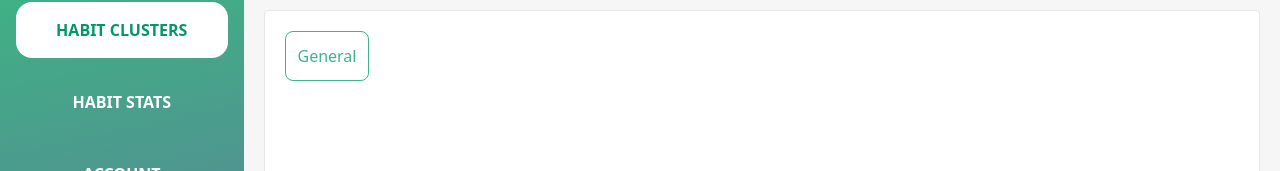
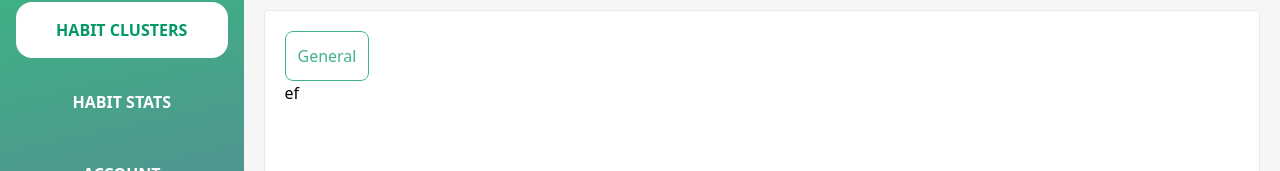
Before and after one commit to ramtin-matin/Habit-Tracker, a React (Vite) app in the folder frontend/: page /Habit-Clusters in a window 1280 px wide. Shown: the part 198-369 px from the top of the page. Built offline with nearby package versions, Linux system fonts and the light colour scheme.

Commit message:
Added React Context instead of Prop Drilling

```diff
--- a/frontend/src/App.jsx
+++ b/frontend/src/App.jsx
@@ -5,141 +5,15 @@ import HabitClusters from "./pages/habit-clusters/HabitClusters";
 import HabitStats from "./pages/habit-stats/HabitStats";
 import Account from "./pages/account/Account";
 import "./index.css";
-import { React, useState } from "react";
 
 const App = () => {
-  const clusterColors = [
-    { id: 0, name: "Gray", hex: "#6B7280BF" },
-    { id: 1, name: "Blue", hex: "#3B82F6" },
-    { id: 2, name: "Red", hex: "#EF4444" },
-    { id: 3, name: "Pink", hex: "#EC4899" },
-    { id: 4, name: "Purple", hex: "#8B5CF6" },
-    { id: 5, name: "Emerald", hex: "#10B981" },
-    { id: 6, name: "Yellow", hex: "#FACC15" },
-    { id: 7, name: "Slate", hex: "#64748B" },
-    { id: 8, name: "Cyan", hex: "#06B6D4" },
-    { id: 9, name: "Rose", hex: "#F43F5E" },
-    { id: 10, name: "Indigo", hex: "#6366F1" },
-  ];
-
-  const defaultColor = clusterColors[0].hex;
-
-  const [clusters, setClusters] = useState([
-    {
-      id: crypto.randomUUID(),
-      name: "General",
-      color: defaultColor,
-    },
-    {
-      id: crypto.randomUUID(),
-      name: "Health",
-      color: clusterColors[1].hex,
-    },
-    {
-      id: crypto.randomUUID(),
-      name: "Exercise",
-      color: clusterColors[2].hex,
-    },
-    {
-      id: crypto.randomUUID(),
-      name: "Morning",
-      color: clusterColors[3].hex,
-    },
-    {
-      id: crypto.randomUUID(),
-      name: "Afternoon",
-      color: clusterColors[4].hex,
-    },
-    {
-      id: crypto.randomUUID(),
-      name: "Evening",
-      color: clusterColors[5].hex,
-    },
-    {
-      id: crypto.randomUUID(),
-      name: "Night",
-      color: clusterColors[6].hex,
-    },
-    {
-      id: crypto.randomUUID(),
-      name: "After Work",
-      color: clusterColors[7].hex,
-    },
-  ]);
-
-  const [habits, setHabits] = useState([
-    {
-      id: crypto.randomUUID(),
-      name: "work out",
-      clusterId: clusters[0].id,
-      completed: false,
-      completedOn: null,
-    },
-    {
-      id: crypto.randomUUID(),
-      name: "read",
-      clusterId: clusters[1].id,
-      completed: false,
-      completedOn: null,
-    },
-    {
-      id: crypto.randomUUID(),
-      name: "drink water",
-      clusterId: clusters[2].id,
-      completed: false,
-      completedOn: null,
-    },
-    {
-      id: crypto.randomUUID(),
-      name: "homework",
-      clusterId: clusters[3].id,
-      completed: false,
-      completedOn: null,
-    },
-    {
-      id: crypto.randomUUID(),
-      name: "walk",
-      clusterId: clusters[4].id,
-      completed: false,
-      completedOn: null,
-    },
-    {
-      id: crypto.randomUUID(),
-      name: "journal",
-      clusterId: clusters[5].id,
-      completed: false,
-      completedOn: null,
-    },
-  ]);
-
   return (
     <div className="flex">
       <Sidebar />
       <div className="flex-1 mx-3">
         <Routes>
-          <Route
-            path="/Habits"
-            element={
-              <Habits
-                habits={habits}
-                setHabits={setHabits}
-                clusterColors={clusterColors}
-              />
-            }
-          />
-          <Route
-            path="/Habit-Clusters"
-            element={
-              <HabitClusters
-                habits={habits}
-                setHabits={setHabits}
-                clusterColors={clusterColors}
-                clusters={clusters}
-                setClusters={setClusters}
-                defaultColor={defaultColor}
-              />
-            }
-          />
+          <Route path="/Habits" element={<Habits />} />
+          <Route path="/Habit-Clusters" element={<HabitClusters />} />
           <Route path="/Habit-Stats" element={<HabitStats />} />
           <Route path="/Account" element={<Account />} />
         </Routes>
--- a/frontend/src/main.jsx
+++ b/frontend/src/main.jsx
@@ -3,11 +3,14 @@ import ReactDOM from "react-dom/client";
 import { BrowserRouter } from "react-router-dom";
 import App from "./App.jsx";
 import "./index.css";
+import { HabitProvider } from "./pages/HabitContext";
 
 ReactDOM.createRoot(document.getElementById("root")).render(
   <React.StrictMode>
     <BrowserRouter>
-      <App />
+      <HabitProvider>
+        <App />
+      </HabitProvider>
     </BrowserRouter>
-  </React.StrictMode>,
+  </React.StrictMode>
 );
--- /dev/null
+++ b/frontend/src/pages/HabitContext.jsx
@@ -0,0 +1,174 @@
+import { createContext, useContext, useState } from "react";
+
+const HabitContext = createContext();
+
+export const HabitProvider = ({ children }) => {
+  const clusterColors = [
+    { id: 0, name: "Gray", hex: "#6B7280BF" },
+    { id: 1, name: "Blue", hex: "#3B82F6" },
+    { id: 2, name: "Red", hex: "#EF4444" },
+    { id: 3, name: "Pink", hex: "#EC4899" },
+    { id: 4, name: "Purple", hex: "#8B5CF6" },
+    { id: 5, name: "Emerald", hex: "#10B981" },
+    { id: 6, name: "Yellow", hex: "#FACC15" },
+    { id: 7, name: "Slate", hex: "#64748B" },
+    { id: 8, name: "Cyan", hex: "#06B6D4" },
+    { id: 9, name: "Rose", hex: "#F43F5E" },
+    { id: 10, name: "Indigo", hex: "#6366F1" },
+  ];
+
+  const defaultColor = clusterColors[0].hex;
+
+  const [clusters, setClusters] = useState([
+    {
+      id: crypto.randomUUID(),
+      name: "General",
+      color: defaultColor,
+    },
+    {
+      id: crypto.randomUUID(),
+      name: "Health",
+      color: clusterColors[1].hex,
+    },
+    {
+      id: crypto.randomUUID(),
+      name: "Exercise",
+      color: clusterColors[2].hex,
+    },
+    {
+      id: crypto.randomUUID(),
+      name: "Morning",
+      color: clusterColors[3].hex,
+    },
+    {
+      id: crypto.randomUUID(),
+      name: "Afternoon",
+      color: clusterColors[4].hex,
+    },
+    {
+      id: crypto.randomUUID(),
+      name: "Evening",
+      color: clusterColors[5].hex,
+    },
+    {
+      id: crypto.randomUUID(),
+      name: "Night",
+      color: clusterColors[6].hex,
+    },
+    {
+      id: crypto.randomUUID(),
+      name: "After Work",
+      color: clusterColors[7].hex,
+    },
+  ]);
+
+  const [habits, setHabits] = useState([
+    {
+      id: crypto.randomUUID(),
+      name: "work out",
+      clusterId: clusters[0].id,
+      completed: false,
+      completedOn: null,
+    },
+    {
+      id: crypto.randomUUID(),
+      name: "read",
+      clusterId: clusters[1].id,
+      completed: false,
+      completedOn: null,
+    },
+    {
+      id: crypto.randomUUID(),
+      name: "drink water",
+      clusterId: clusters[2].id,
+      completed: false,
+      completedOn: null,
+    },
+    {
+      id: crypto.randomUUID(),
+      name: "homework",
+      clusterId: clusters[3].id,
+      completed: false,
+      completedOn: null,
+    },
+    {
+      id: crypto.randomUUID(),
+      name: "walk",
+      clusterId: clusters[4].id,
+      completed: false,
+      completedOn: null,
+    },
+    {
+      id: crypto.randomUUID(),
+      name: "journal",
+      clusterId: clusters[5].id,
+      completed: false,
+      completedOn: null,
+    },
+  ]);
+
+  // checks off habit and gets date when habit got completed
+  const toggleHabitChecked = (habitId) => {
+    console.log("habit id: ", habitId);
+    setHabits((prevHabits) =>
+      prevHabits.map((habit) =>
+        habit.id === habitId
+          ? {
+              ...habit,
+              completed: !habit.completed,
+              completedOn: !habit.completed
+                ? new Date().toISOString().slice(0, 10) // to get date in (0000-00-00) format
+                : null,
+            }
+          : habit
+      )
+    );
+  };
+
+  // edit the habit name
+  const editHabit = (habitId, updatedHabit) => {
+    setHabits((prevHabits) =>
+      prevHabits.map((habit) =>
+        habit.id === habitId ? { ...habit, name: updatedHabit } : habit
+      )
+    );
+  };
+
+  // add habit as first
+  const addHabit = (newHabit) => {
+    setHabits((prev) => [newHabit, ...prev]);
+  };
+
+  const deleteHabit = (habitId) => {
+    setHabits((prevHabits) =>
+      prevHabits.filter((habit) => habit.id !== habitId)
+    );
+    console.log("deleting ID: ", habitId);
+  };
+
+  const addCluster = (newCluster) => {
+    setClusters((prevClusters) => [...prevClusters, newCluster]);
+  };
+
+  return (
+    <HabitContext.Provider
+      value={{
+        habits,
+        setHabits,
+        clusters,
+        setClusters,
+        defaultColor,
+        clusterColors,
+        toggleHabitChecked,
+        editHabit,
+        addHabit,
+        deleteHabit,
+        addCluster,
+      }}
+    >
+      {children}
+    </HabitContext.Provider>
+  );
+};
+
+export const useHabits = () => useContext(HabitContext);
--- a/frontend/src/pages/habit-clusters/CreateCluster.jsx
+++ b/frontend/src/pages/habit-clusters/CreateCluster.jsx
@@ -1,16 +1,11 @@
 import { React, useState } from "react";
 import { ChevronDown } from "lucide-react";
 import { FaPlus } from "react-icons/fa";
+import { useHabits } from "../../pages/HabitContext";
 
-const CreateCluster = ({
-  habits,
-  setHabits,
-  clusterColors,
-  clusters,
-  setClusters,
-  defaultColor,
-  addCluster,
-}) => {
+const CreateCluster = () => {
+  const { clusterColors, clusters, defaultColor, addCluster } = useHabits();
+
   const [createClusterModal, setCreateClustertModal] = useState(false);
   const [colorMenu, setColorMenu] = useState(false);
   const [newCluster, setNewCluster] = useState("");
--- a/frontend/src/pages/habit-clusters/HabitClusters.jsx
+++ b/frontend/src/pages/habit-clusters/HabitClusters.jsx
@@ -1,21 +1,15 @@
 import React, { useState } from "react";
 import CreateCluster from "./CreateCluster";
-import HabitCard from "/Users/ramtinmatin/habittracker/frontend/src/pages/habits/HabitCard.jsx";
+import { useHabits } from "../../pages/HabitContext";
 
-const HabitClusters = ({
-  habits,
-  setHabits,
-  clusterColors,
-  clusters,
-  setClusters,
-  defaultColor,
-}) => {
-  const [activeCluster, setActiveCluster] = useState(clusters[0].name);
+const HabitClusters = () => {
+  const { habits, clusters } = useHabits();
+
   const [clusterMenu, setClusterMenu] = useState(false);
-
-  const addCluster = (newCluster) => {
-    setClusters((prevClusters) => [...prevClusters, newCluster]);
-  };
+  const [activeCluster, setActiveCluster] = useState({
+    id: clusters[0]?.id,
+    name: clusters[0]?.name,
+  });
 
   return (
     <div className="max-w-8xl h-full rounded-lg mx-auto p-2">
@@ -27,25 +21,17 @@ const HabitClusters = ({
         organize your life.
       </p>
       <div className=" border-1 border-gray-200 bg-white flex items-center gap-4 h-[8vh] sm:h-[10vh] lg:h-[11vh] max-sm:px-2 px-4 mt-4 rounded-sm">
-        <CreateCluster
-          habits={habits}
-          setHabits={setHabits}
-          clusterColors={clusterColors}
-          clusters={clusters}
-          setClusters={setClusters}
-          defaultColor={defaultColor}
-          addCluster={addCluster}
-        />
+        <CreateCluster />
       </div>
       <div className="bg-white w-full overflow-x-hidden overflow-y-auto scrollbar border-1 border-gray-200 h-[70vh] p-5 mt-3 rounded-sm">
         <button
           className="p-3 text-emerald-600/75 hover:text-emerald-700 cursor-pointer border rounded-lg border-emerald-600/75 transition duration-100 ease-in active:bg-gray-50"
           onClick={() => setClusterMenu(!clusterMenu)}
         >
-          {activeCluster}
+          {activeCluster.name}
         </button>
         {clusterMenu && (
-          <div className="p-3 absolute mt-3 bg-white border border-emerald-600/75 rounded-md shadow-lg">
+          <div className="p-3 z-10 absolute mt-3 bg-white border border-emerald-600/75 rounded-md shadow-lg">
             <h1 className="text-emerald-600/75 font-bold ">Clusters</h1>
             <div className="grid grid-cols-2 gap-4 mt-5">
               {clusters.map((cluster) => (
@@ -53,7 +39,7 @@ const HabitClusters = ({
                   key={cluster.id}
                   className="cursor-pointer transition duration-100 ease-in hover:text-emerald-600/75 font-bold rounded-md text-center text-gray-600/75 "
                   onClick={() => {
-                    setActiveCluster(cluster.name);
+                    setActiveCluster({ id: cluster.id, name: cluster.name });
                     setClusterMenu(false);
                   }}
                 >
@@ -63,6 +49,11 @@ const HabitClusters = ({
             </div>
           </div>
         )}
+        {habits
+          .filter((habit) => habit.clusterId === activeCluster.id)
+          .map((habit) => (
+            <div key={habit.id}>ef</div>
+          ))}
       </div>
     </div>
   );
--- a/frontend/src/pages/habits/CreateHabit.jsx
+++ b/frontend/src/pages/habits/CreateHabit.jsx
@@ -1,8 +1,11 @@
 import { React, useState } from "react";
 import { ChevronDown } from "lucide-react";
 import { FaPlus } from "react-icons/fa";
+import { useHabits } from "../../pages/HabitContext";
 
-const CreateHabit = ({ habits, addHabit }) => {
+const CreateHabit = () => {
+  const { habits, addHabit } = useHabits();
+
   const [createHabitModal, setCreateHabitModal] = useState(false);
   const [newHabit, setNewHabit] = useState("");
 
--- a/frontend/src/pages/habits/HabitCard.jsx
+++ b/frontend/src/pages/habits/HabitCard.jsx
@@ -1,14 +1,17 @@
 import { React, useState } from "react";
 import { FiMoreVertical } from "react-icons/fi";
+import { useHabits } from "../../pages/HabitContext";
 
-const HabitCard = ({ habits, onDelete, habitCompleted, onEdit }) => {
+const HabitCard = ({}) => {
+  const { habits, toggleHabitChecked, editHabit, deleteHabit } = useHabits();
+
   const [threeDotMenu, setThreeDotMenu] = useState(null);
   const [editMenu, setEditMenu] = useState(null);
   const [updatedHabit, setUpdatedHabit] = useState("");
 
   const handleEdit = (habitId) => {
     if (!updatedHabit.trim()) return;
-    onEdit(habitId, updatedHabit);
+    editHabit(habitId, updatedHabit);
 
     console.log("editted habit id: ", habitId);
     console.log("new name: ", updatedHabit);
@@ -29,7 +32,7 @@ const HabitCard = ({ habits, onDelete, habitCompleted, onEdit }) => {
             className="accent-emerald-600/75 w-7 h-8 cursor-pointer"
             name="habit-checkbox"
             checked={habit.completed}
-            onChange={() => habitCompleted(habit.id)}
+            onChange={() => toggleHabitChecked(habit.id)}
           />
 
           {/* Habit Name */}
@@ -69,7 +72,7 @@ const HabitCard = ({ habits, onDelete, habitCompleted, onEdit }) => {
                 </button>
                 <button
                   onClick={() => {
-                    onDelete(habit.id);
+                    deleteHabit(habit.id);
                     console.log("Habit that got deleted: ", habit.name);
                     setThreeDotMenu(null);
                   }}
```
Also changed, not shown: frontend/src/pages/habits/Habits.jsx (+3 -47 lines).
